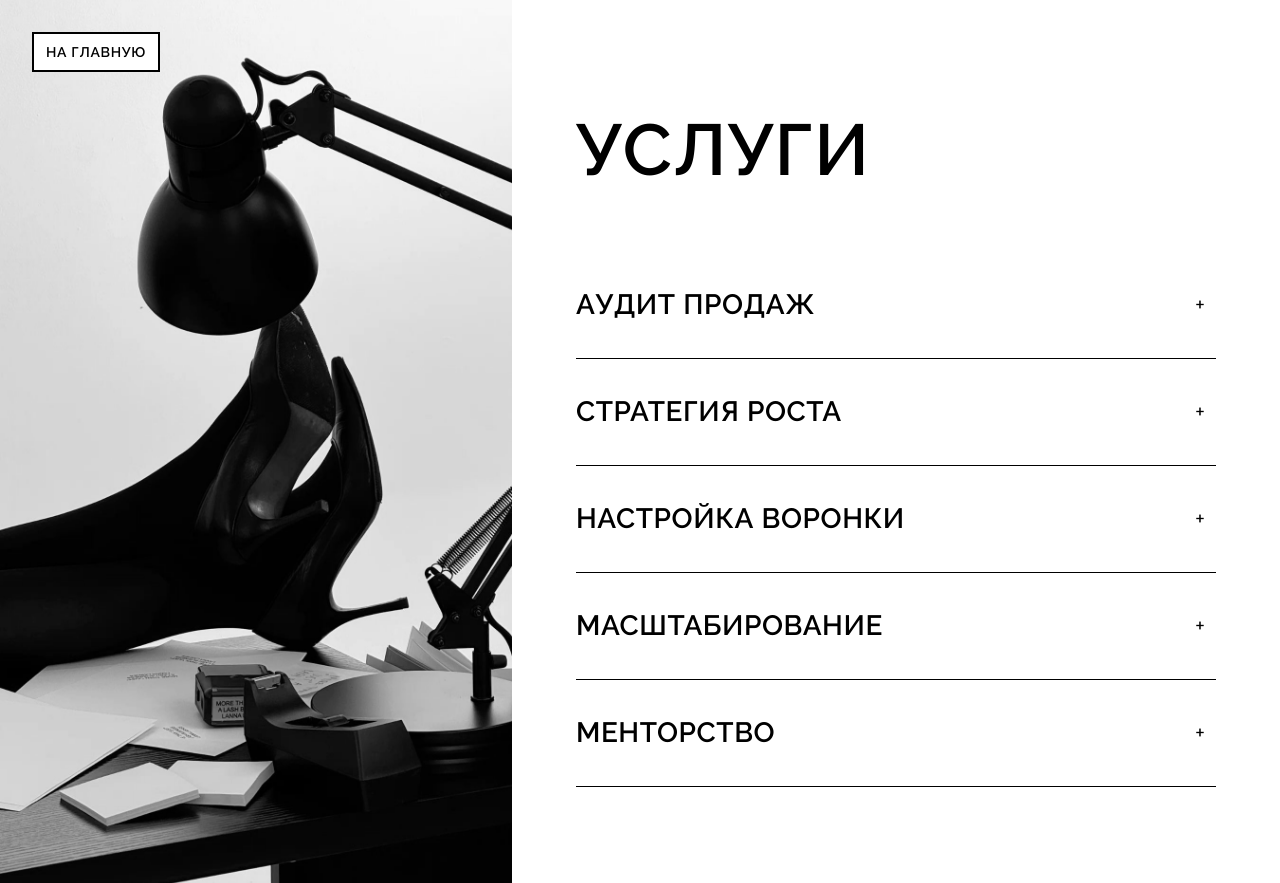
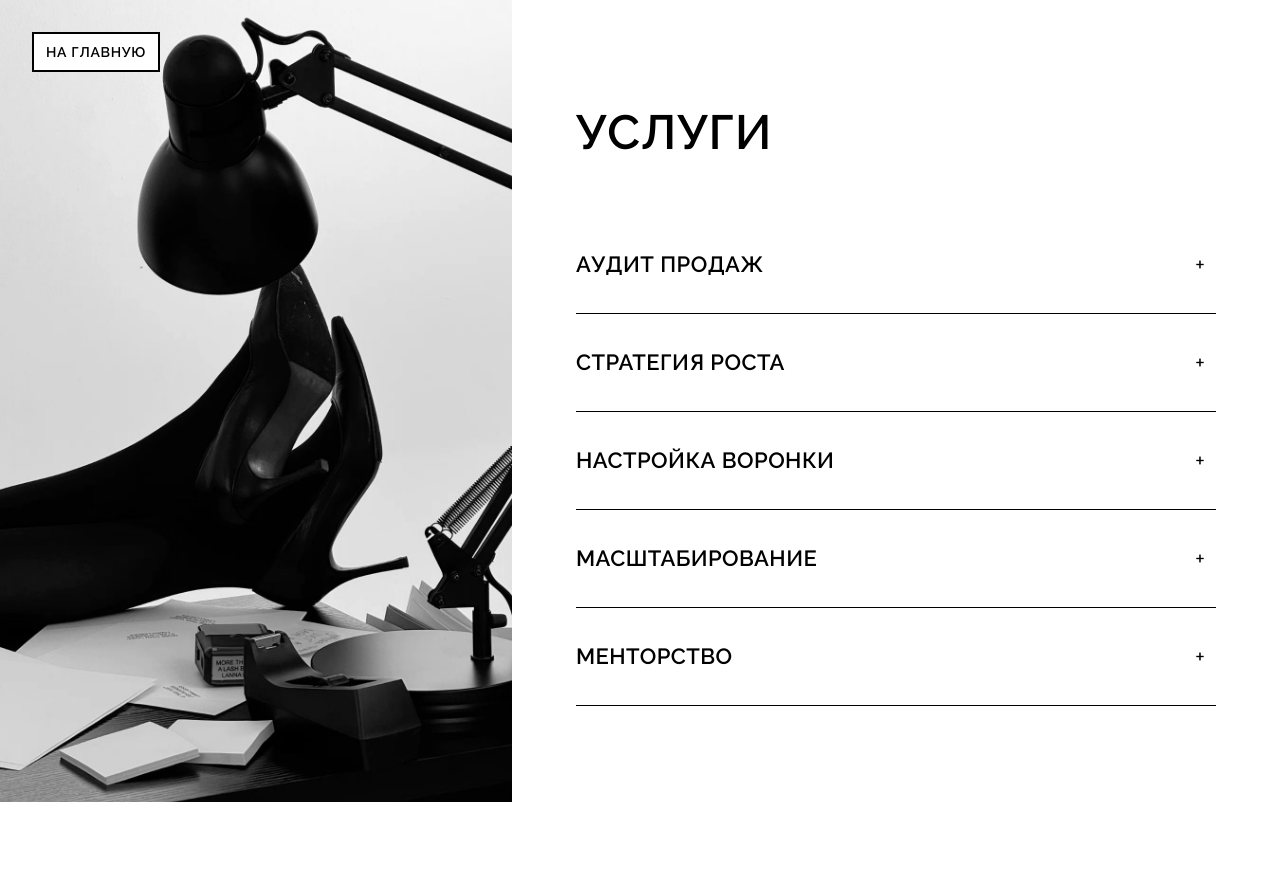
Before and after one commit to sofiassokolova-art/mayyam-website, a Next.js app: page /services in a window 1280 px wide. After the commit the page ends 802 px from the top, so only its background shows below. Built offline with nearby package versions, Linux system fonts and the light colour scheme.

Commit message:
Fix Cases navigation arrows visibility and reduce Services page font sizes

```diff
--- a/src/app/globals.css
+++ b/src/app/globals.css
@@ -130,7 +130,9 @@ body {
   border-radius: 0 !important;
   backdrop-filter: none !important;
   text-shadow: 2px 2px 4px rgba(0,0,0,0.8) !important;
-  z-index: 10 !important;
+  z-index: 50 !important;
+  opacity: 1 !important;
+  display: flex !important;
 }
 
 .cases-swiper .swiper-button-next {
--- a/src/app/services/page.tsx
+++ b/src/app/services/page.tsx
@@ -87,7 +87,7 @@ export default function Page() {
               className="text-ink"
               style={{
                 fontFamily: 'var(--font-raleway), sans-serif',
-                fontSize: 'clamp(48px, 6vw, 72px)',
+                fontSize: 'clamp(32px, 5vw, 48px)',
                 fontWeight: 800,
                 letterSpacing: '0.02em',
                 textTransform: 'uppercase'
@@ -117,7 +117,7 @@ export default function Page() {
                       className="text-ink group-hover:translate-x-2 transition-transform duration-200"
                       style={{
                         fontFamily: 'var(--font-raleway), sans-serif',
-                        fontSize: 'clamp(20px, 3vw, 28px)',
+                        fontSize: 'clamp(16px, 2.5vw, 22px)',
                         fontWeight: 800,
                         letterSpacing: '0.02em',
                       }}
@@ -156,7 +156,7 @@ export default function Page() {
                             className="text-neutral-600 leading-relaxed max-w-3xl"
                             style={{
                               fontFamily: 'Georgia, serif',
-                              fontSize: 'clamp(16px, 2.5vw, 18px)',
+                              fontSize: 'clamp(14px, 2vw, 16px)',
                               fontStyle: 'italic',
                               lineHeight: 1.7
                             }}
```
